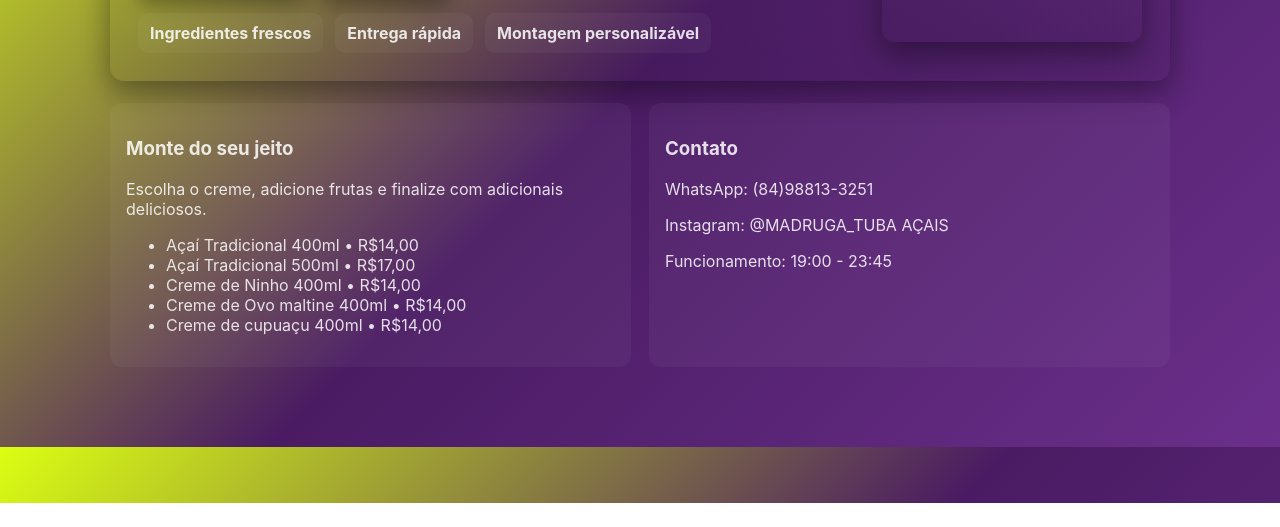
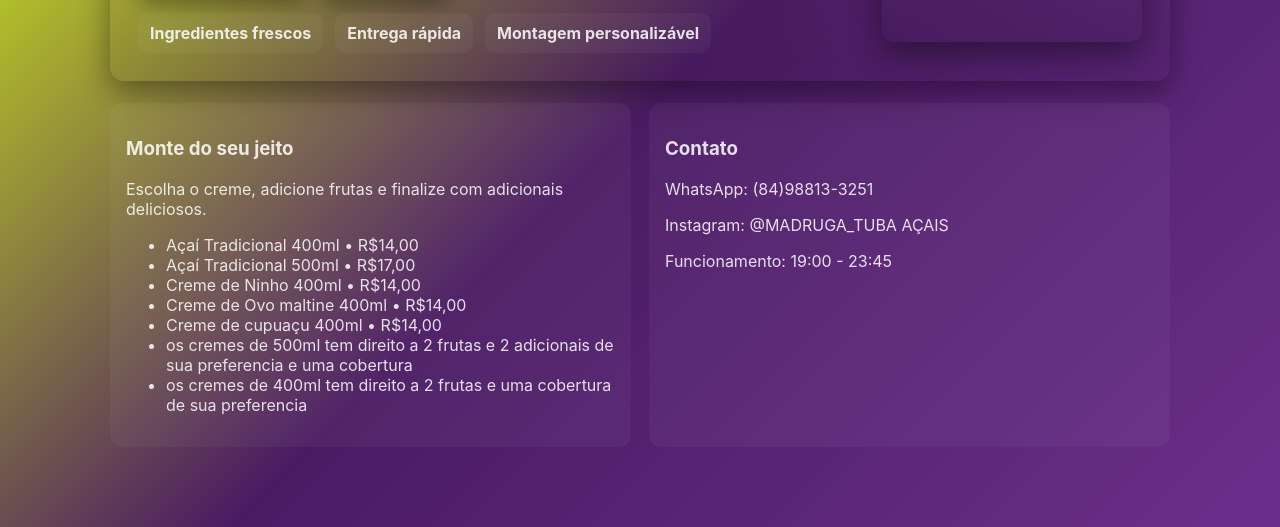
Before and after one commit to lucasouro48-prog/acaipedidos, a plain HTML site: page index.html in a window 1280 px wide. Shown: the part 297-824 px from the top of the page. Before the commit the page ends 800 px from the top, so only its background shows below. Drawn offline with Linux system fonts and the light colour scheme.

Commit message:
Update index.html
feito a correçao

```diff
--- a/index.html
+++ b/index.html
@@ -61,6 +61,10 @@
         <li data-translate>Creme de Ninho 400ml • R$14,00</li>
          <li data-translate>Creme de Ovo maltine 400ml • R$14,00</li>
         <li data-translate>Creme de cupuaçu 400ml • R$14,00</li>
+        <li data-translate>os cremes de 500ml tem direito a 2 frutas e
+          2 adicionais de sua preferencia e uma cobertura</li>
+         <li data-translate>os cremes de 400ml tem direito a 2 frutas
+           e uma cobertura de sua preferencia</li>
       </ul>
     </div>
     <div class="card">
```
